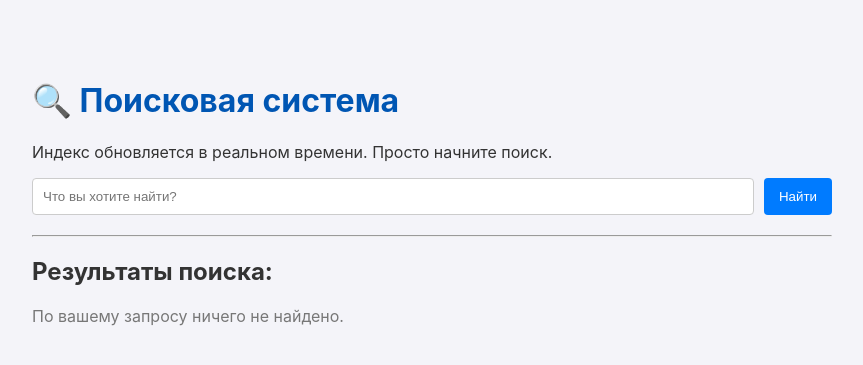
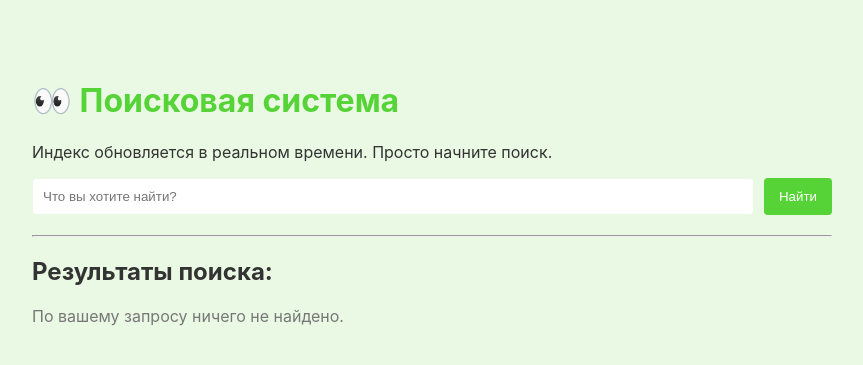
Before and after one commit to Aliteya/vector-search-ntl, a FastAPI app: page / in a window 1280 px wide. Shown: the top 365 px of the page, without its empty margins (208-1071 px from the left). Run offline with FastAPI, Linux system fonts and the light colour scheme.

Commit message:
feat: update frontend

```diff
--- a/templates/index.html
+++ b/templates/index.html
@@ -5,23 +5,23 @@
     <meta name="viewport" content="width=device-width, initial-scale=1.0">
     <title>Поисковая система</title>
     <style>
-        body { font-family: -apple-system, BlinkMacSystemFont, "Segoe UI", Roboto, sans-serif; background-color: #f4f4f9; color: #333; max-width: 800px; margin: 40px auto; padding: 20px; }
-        h1 { color: #0056b3; }
+        body { font-family: -apple-system, BlinkMacSystemFont, "Segoe UI", Roboto, sans-serif; background-color: #eaf9e4; color: #333; max-width: 800px; margin: 40px auto; padding: 20px; }
+        h1 { color: hsl(108, 64%, 52%); }
         form { display: flex; margin-bottom: 20px; }
-        input[type="text"] { flex-grow: 1; padding: 10px; border: 1px solid #ccc; border-radius: 4px; }
-        button { padding: 10px 15px; background-color: #007bff; color: white; border: none; border-radius: 4px; cursor: pointer; margin-left: 10px; }
-        button:hover { background-color: #0056b3; }
+        input[type="text"] { flex-grow: 1; padding: 10px; border: 1px solid #eaf9e4; border-radius: 4px; }
+        button { padding: 10px 15px; background-color: hsl(108, 64%, 52%); color: white; border: none; border-radius: 4px; cursor: pointer; margin-left: 10px; }
+        button:hover { background-color: hsl(108, 64%, 52%); }
         .results-table { width: 100%; border-collapse: collapse; margin-top: 20px; }
         .results-table th, .results-table td { padding: 12px; border: 1px solid #ddd; text-align: left; }
-        .results-table th { background-color: #007bff; color: white; }
-        .results-table tr:nth-child(even) { background-color: #f2f2f2; }
+        .results-table th { background-color:hsl(108, 64%, 52%);; color: white; }
+        .results-table tr:nth-child(even) { background-color: #e2fee2; }
         .score { font-weight: bold; }
         .no-results { color: #777; }
     </style>
 </head>
 <body>
 
-    <h1>🔍 Поисковая система</h1>
+    <h1>👀 Поисковая система</h1>
     <p>Индекс обновляется в реальном времени. Просто начните поиск.</p>
 
     <form method="post">
@@ -44,7 +44,11 @@
                 <tbody>
                     {% for row in results %}
                     <tr>
-                        <td><a href="file:///{{ row.URL | replace('\\', '/') }}" target="_blank">{{ row.TITLE }}</a></td>
+                        <td>
+                            <a href="file:///{{ row.URL | replace('\\', '/') }}" target="_blank">{{ row.TITLE }}</a>
+                            <br>
+                            <small style="color: #555;">{{ row.URL }}</small>
+                        </td>
                         <td>{{ row.found_words | join(', ') }}</td>
                         <td class="score">{{ "%.4f" | format(row.SCORE) }}</td>
                     </tr>
```
